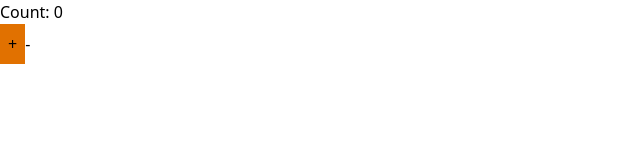
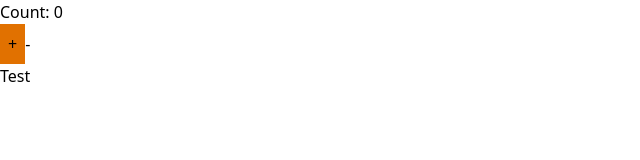
Before and after one commit to 22130220/WebChat, a React (Vite) app: page / in a window 1280 px wide. Shown: the top 160 px of the page, without its empty margins (0-640 px from the left). Built offline with nearby package versions, Linux system fonts and the light colour scheme.

Commit message:
Test Push

```diff
--- a/src/App.tsx
+++ b/src/App.tsx
@@ -15,6 +15,7 @@ function App() {
         +
       </button>
       <button onClick={() => dispatch(decrement())}>-</button>
+      <div>Test</div>
     </div>
   );
 }
```
